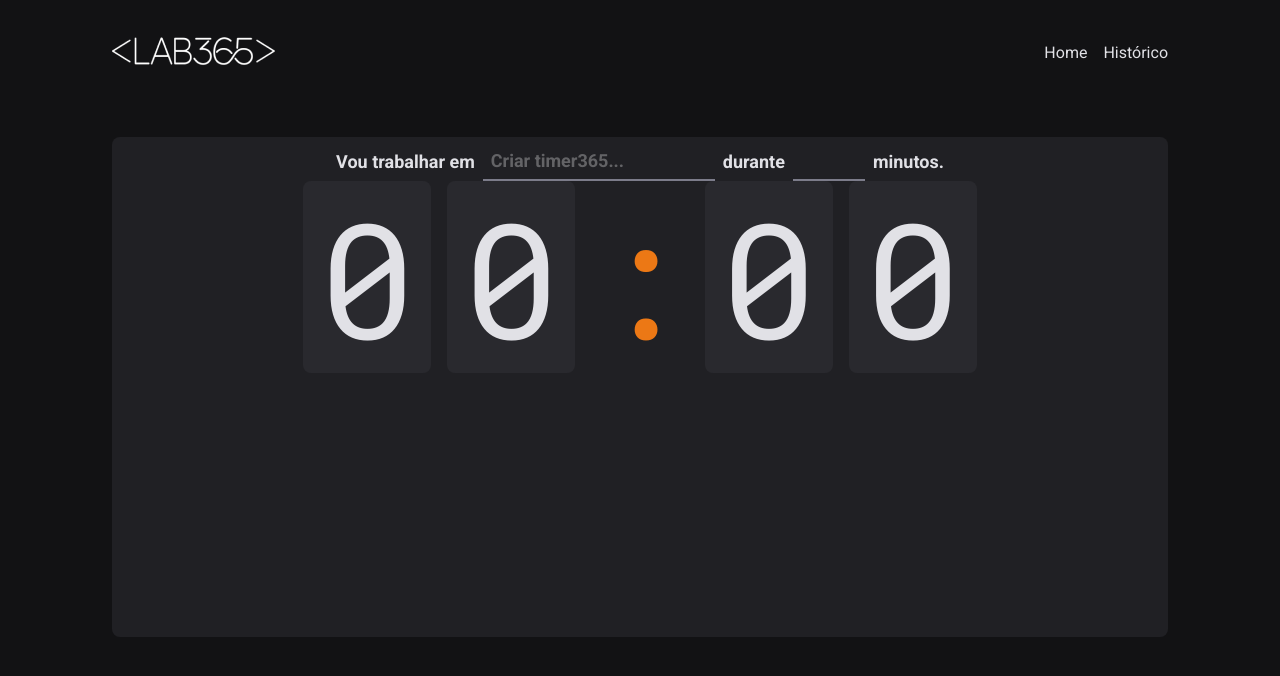
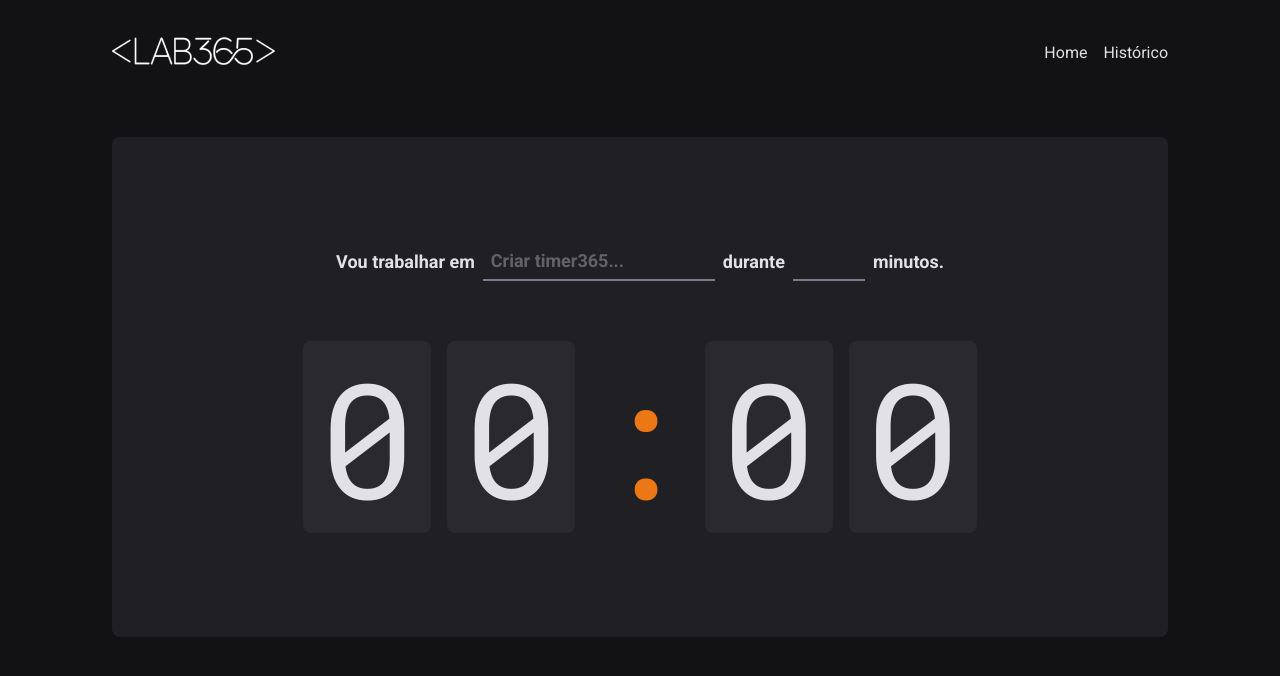
Before and after one commit to vhasckel/timer365, a React (Vite) app: page / in a window 1280 px wide. Shown: the top 676 px of the page. Built offline with nearby package versions, Linux system fonts and the light colour scheme.

Commit message:
fix: alinhamento do conteúdo da página home

```diff
--- /dev/null
+++ b/src/pages/home/home.css
@@ -0,0 +1,10 @@
+.container--home {
+    display: flex;
+    flex: 1;
+    flex-direction: column;
+    align-items: center;
+    justify-content: center;
+    gap: 60px;
+    width: 100%;
+    max-width: 656px;
+}
--- a/src/pages/home/index.jsx
+++ b/src/pages/home/index.jsx
@@ -1,10 +1,11 @@
 import React from "react";
 import Timer from "../../components/timer";
 import NewCycle from "../../components/new-cycle";
+import "./home.css";
 
 export default function HomePage() {
   return (
-    <div>
+    <div className="container--home">
       <NewCycle />
       <Timer />
     </div>
```
